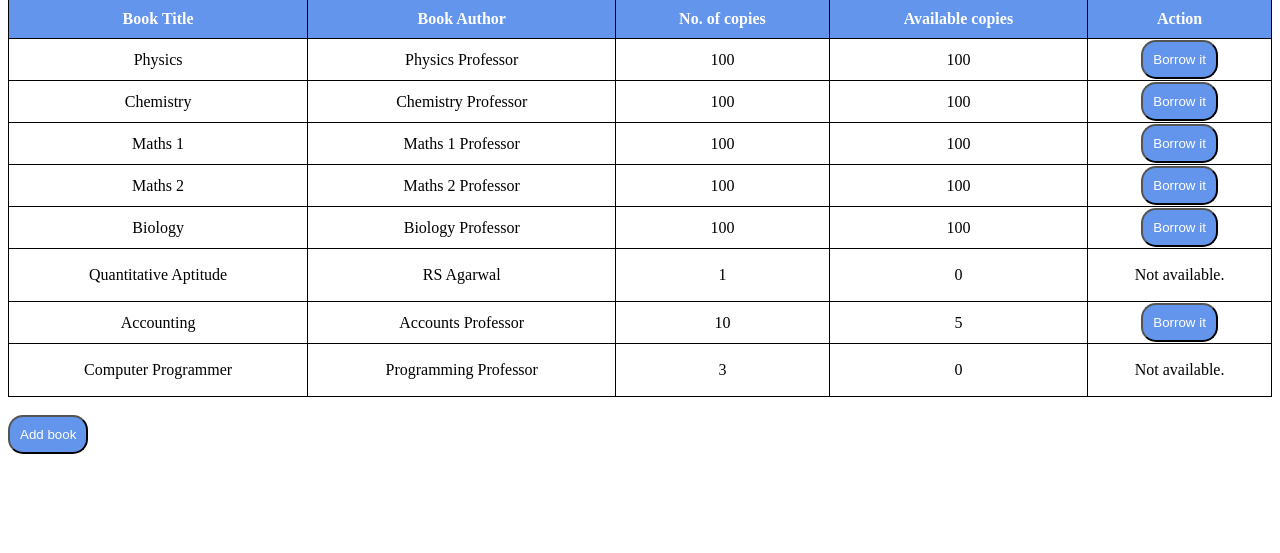
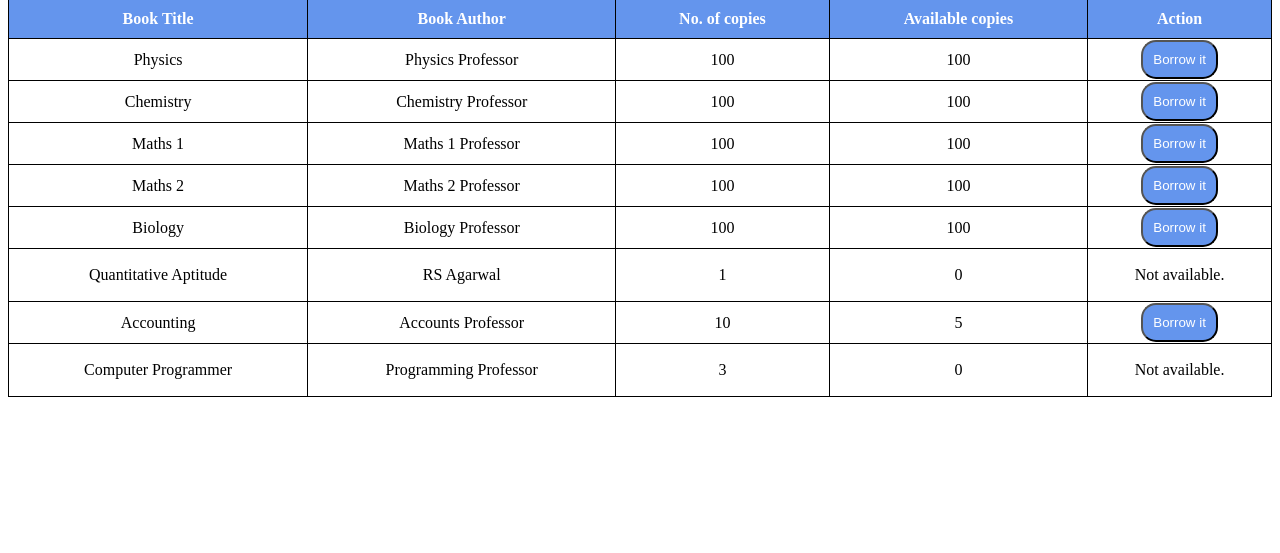
Before and after one commit to shaikh-ma/LibraryManagement, a Django app: page /library/ in a window 1280 px wide. Shown: the part 48-601 px from the top of the page. Run offline with Django 3.2, Linux system fonts and the light colour scheme; data comes from the database, SQL or seed files in the repository; both versions use the stored data as it was after the commit.

Commit message:
simplification

```diff
--- a/libman/library/admin.py
+++ b/libman/library/admin.py
@@ -1,3 +1,5 @@
 from django.contrib import admin
+from .models import Book
 
 # Register your models here.
+admin.site.register(Book)
--- a/libman/library/templates/library/index.html
+++ b/libman/library/templates/library/index.html
@@ -49,38 +49,9 @@
       {% endfor %}
     </table>
     <br/>
-    <input type="button" id="newbook" value="Add book" onclick="toggleform()"/>
-    <form id="addbook" method="post" action="add_book" style="display: none;">
-        <div style="content-align: center;">
-            <label for="newbooktitle">Book Title</label>
-          <input for="newbooktitle" type="text" placeholder="Book title" required/>
-          <br/>
-          <label for="newbookauthor">Book Author</label>
-          <input for="newbookauthor" type="text" placeholder="Book Author" required/>
-          <br/>
-          <label for="numcopies">No. of Copies</label>
-          <input for="numcopies" type="text" placeholder="100" required/>
-          <br/>
-          <label for="availcopies">Available Copies</label>
-          <input for="availcopies" type="text" placeholder="100" required/>
-          <br/>
-          <input type="submit" value="Submit"/>
-        </div>
-    </form>
 </body>
 
 <script>
-function toggleform(){
-    if (document.getElementById("addbook").style.display == "block"){
-        document.getElementById("addbook").style.display = "none";
-        document.getElementById("newbook").value = "Add book"
-    }
-    else {
-        document.getElementById("addbook").style.display = "block";
-        document.getElementById("newbook").value = "Cancel"
-    }
-}
-
 function findBook() {
     var input, filter, table, tr, td, i, txtValue;
     input = document.getElementById("searchbook");
--- a/libman/library/urls.py
+++ b/libman/library/urls.py
@@ -1,8 +1,7 @@
 from django.urls import path
-
+from .views import BookListView
 from . import views
 
 urlpatterns = [
-    path("", views.index, name="index"),
-    path("add_book", views.add_book, name="add_book"),
+    path("", BookListView.as_view(), name="home"),
 ]
--- a/libman/library/views.py
+++ b/libman/library/views.py
@@ -1,13 +1,9 @@
 from django.shortcuts import render
+from django.views.generic import ListView
 from .models import Book
 # Create your views here.
 
-def index(request):
-    all_books = Book.objects.all()
-    context = {"books": all_books}
-    return render(request, "library/index.html", context)
-
-def add_book(request):
-    context = {"context": request.form}
-    print(context)
-    return render(request, "library/index.html", context)
+class BookListView(ListView):
+    model = Book
+    template_name = 'library/index.html'
+    context_object_name = 'books'
```
Also changed, not shown: libman/db.sqlite3, 1 other file.
